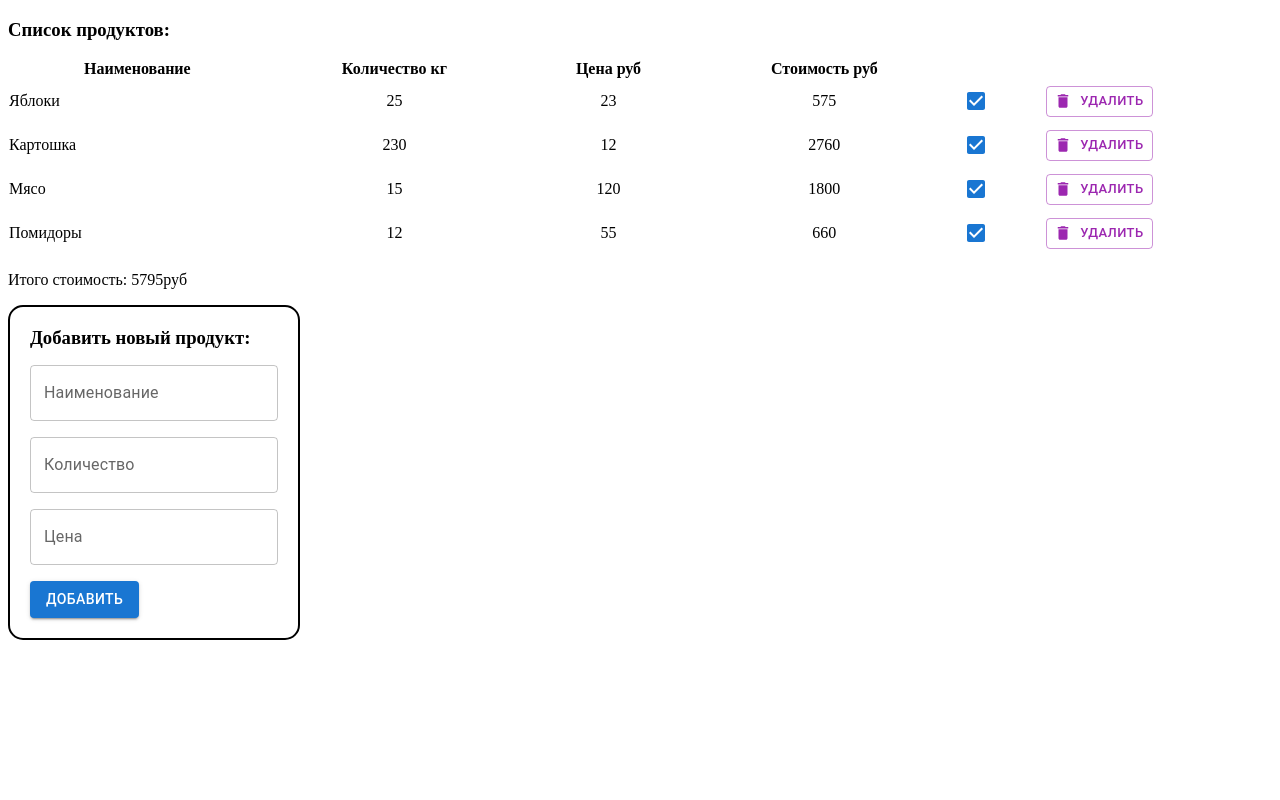
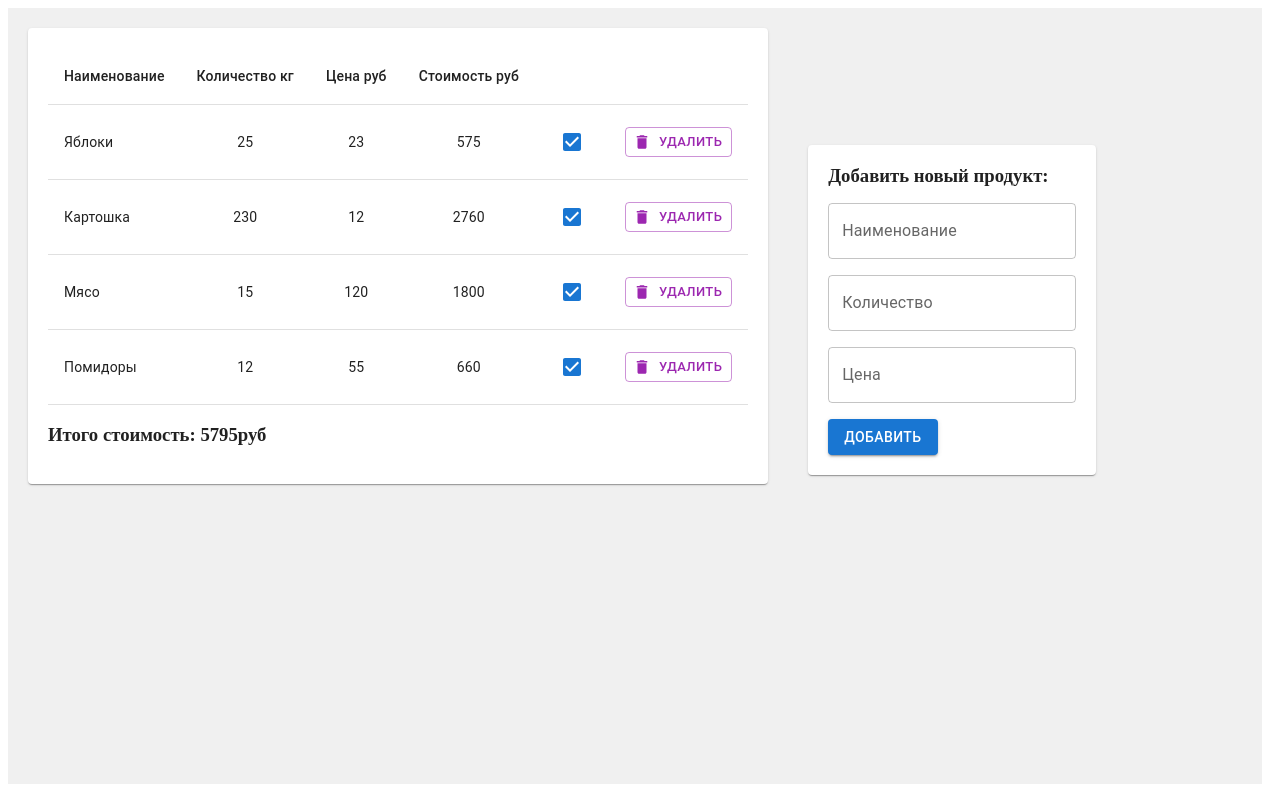
Before and after one commit to Dimon09031979/warehouse, a React (Create React App) app: page / in a window 1280 px wide. Built offline with nearby package versions, Linux system fonts and the light colour scheme.

Commit message:
Стилизовал  в mui таблицу

```diff
--- a/package.json
+++ b/package.json
@@ -3,6 +3,10 @@
   "version": "0.1.0",
   "private": true,
   "dependencies": {
+    "@emotion/react": "^11.9.0",
+    "@emotion/styled": "^11.8.1",
+    "@mui/icons-material": "^5.8.2",
+    "@mui/material": "^5.8.2",
     "@testing-library/jest-dom": "^5.16.4",
     "@testing-library/react": "^13.2.0",
     "@testing-library/user-event": "^13.5.0",
--- a/src/views/App.tsx
+++ b/src/views/App.tsx
@@ -1,13 +1,29 @@
 import ProductList from './ProductList';
 import NewProduct from './NewProduct';
 import InTotal from './InTotal';
+import Box from '@mui/material/Box';
+import Paper from '@mui/material/Paper';
 
 const App: React.FunctionComponent = () => {
-	return <div>
+	return <Box sx={{
+					 backgroundColor: 'rgb(240, 240, 240)',
+					 width: '98vw',
+					 height: '97vh',
+					}}>
+
+		<Box sx={{
+					padding: '20px',
+					margin: '20px',
+					display: 'inline-block',
+				}}
+			component={Paper}
+		>
             <ProductList />
 			<InTotal />
-			<NewProduct />
-        </div>;
+		</Box>
+		<NewProduct />
+
+    </Box>;
 };
 
 export default App;
--- a/src/views/InTotal.tsx
+++ b/src/views/InTotal.tsx
@@ -2,9 +2,9 @@ import {observer} from 'mobx-react-lite';
 import products from '../models/State';
 
 const InTotal: React.FunctionComponent = observer(() => {
-	return <p>
+	return <h3 style={{background: 'white'}}>
 		Итого cтоимость: {products.sum}руб
-	</p>
+	</h3>
 });
 
 export default InTotal;
--- a/src/views/NewProduct.tsx
+++ b/src/views/NewProduct.tsx
@@ -5,6 +5,7 @@ import EnterValue from './EnterValue';
 import Product from '../models/classProduct';
 import Button from '@mui/material/Button';
 import Box from '@mui/material/Box';
+import Paper from '@mui/material/Paper';
 
 const NewProduct: React.FunctionComponent = observer(() => {
 	const [reset, setReset] = useState(true);
@@ -25,29 +26,32 @@ const NewProduct: React.FunctionComponent = observer(() => {
 	}
 
 	return <Box
+				component={Paper}
 				sx={{
-					border: '2px solid',
-					borderRadius: '15px',
+					//borderRadius: '10px',
 					padding: '20px',
-					display: 'inline-block'
+					margin: '20px',
+					display: 'inline-block',
+					background: 'white'
 				}}
 			>
 			<h3 style={{margin: '0px'}}>Добавить новый продукт:</h3>
 			<EnterValue
-						name={'Наименование'}
+						name='Наименование'
 						changeValue={(value) => name = String(value)}
 						reset={reset}
 			/>
 			<EnterValue
-						name={'Количество'}
+						name='Количество'
 						changeValue={(value) => number = Number(value)}
 						reset={reset}
 			/>
 			<EnterValue
-						name={'Цена'}
+						name='Цена'
 						changeValue={(value) =>price = Number(value)}
 						reset={reset}
 			/>
+			<input style={{display: 'none'}}/>
 			<Button
 					variant='contained'
 					onClick={() => {
--- a/src/views/Product.tsx
+++ b/src/views/Product.tsx
@@ -4,6 +4,9 @@ import products from '../models/State';
 import Button from '@mui/material/Button';
 import DeleteIcon from '@mui/icons-material/Delete';
 import Checkbox from '@mui/material/Checkbox';
+import TableRow from '@mui/material/TableRow';
+import TableCell from '@mui/material/TableCell';
+
 
 
 const Product: React.FunctionComponent<{index: number}> = observer((props) => {
@@ -24,14 +27,14 @@ const Product: React.FunctionComponent<{index: number}> = observer((props) => {
 										onChange={() => products.list[i].changeCheck() }
    									/>;
 
-	return <tr>
-		<td>{products.list[i].data.name}</td>
-		<td style={{textAlign: 'center'}}>{products.list[i].data.number}</td>
-		<td style={{textAlign: 'center'}}>{products.list[i].data.price}</td>
-		<td style={{textAlign: 'center'}}>{products.list[i].data.sum}</td>
-		<td>{checkbox}</td>
-		<td>{buttonDel}</td>
-	</tr>
+	return <TableRow>
+		<TableCell>{products.list[i].data.name}</TableCell>
+		<TableCell align="center">{products.list[i].data.number}</TableCell>
+		<TableCell align="center">{products.list[i].data.price}</TableCell>
+		<TableCell align="center">{products.list[i].data.sum}</TableCell>
+		<TableCell>{checkbox}</TableCell>
+		<TableCell>{buttonDel}</TableCell>
+	</TableRow>
 });
 
 export default Product;
--- a/src/views/ProductList.tsx
+++ b/src/views/ProductList.tsx
@@ -1,7 +1,12 @@
 import {observer} from 'mobx-react-lite';
 import products from '../models/State';
 import Product from './Product';
+import TableContainer from '@mui/material/TableContainer';
 import Table from '@mui/material/Table';
+import TableHead from '@mui/material/TableHead';
+import TableRow from '@mui/material/TableRow';
+import TableBody from '@mui/material/TableBody';
+import TableCell from '@mui/material/TableCell';
 
 const ProductList: React.FunctionComponent = observer(() => {
     const rows: JSX.Element[] = [];
@@ -9,18 +14,21 @@ const ProductList: React.FunctionComponent = observer(() => {
 		rows.push(<Product index ={i} />);
 	};
 
-    return <div>
-        <h3>Список продуктов:</h3>
-			<Table>
-				<tr>
-					<th>&#160; Наименование &#160;</th>
-					<th>&#160; Количество кг &#160;</th>
-					<th>&#160; Цена руб &#160;</th>
-					<th>&#160; Стоимость руб &#160;</th>
-				</tr>
-				{rows}
+    return <Table>
+				<TableHead>
+				  <TableRow>
+					<TableCell align="center">Наименование</TableCell>
+					<TableCell align="center">Количество кг</TableCell>
+					<TableCell align="center">Цена руб</TableCell>
+					<TableCell align="center">Стоимость руб</TableCell>
+					<TableCell></TableCell>
+					<TableCell></TableCell>
+				  </TableRow>
+				</TableHead>
+				<TableBody>
+					{rows}
+				</TableBody>
 			</Table>
-    </div>
 });
 
 export default ProductList;
```
Also changed, not shown: 1 other file (tests, documents, lock files or other folders).
